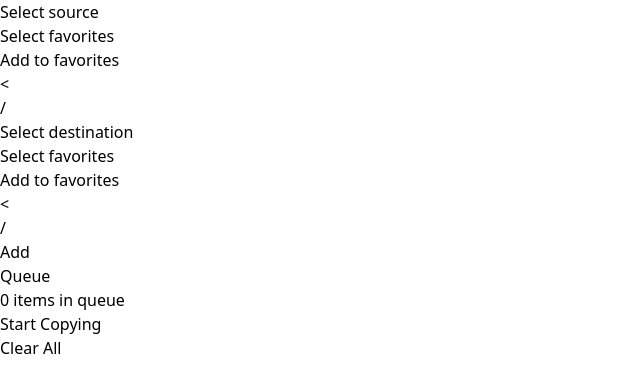
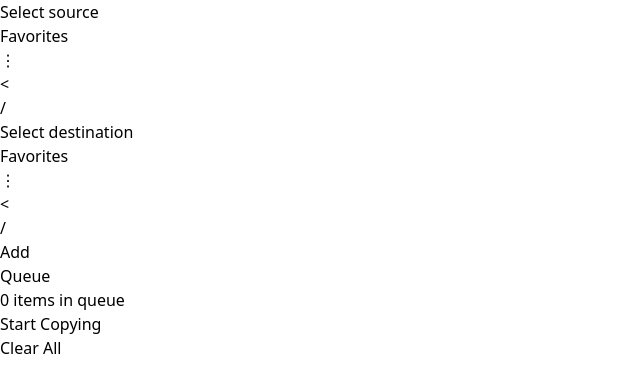
Before and after one commit to sivakar12/copy-queue, a React (Vite) app: page / in a window 1280 px wide. Shown: the top 392 px of the page, without its empty margins (0-640 px from the left). Built offline with nearby package versions, Linux system fonts and the light colour scheme.

Commit message:
Add drop down menu to picker

```diff
--- a/src/components/FavoritesList.tsx
+++ b/src/components/FavoritesList.tsx
@@ -14,8 +14,7 @@ function FavoriteItem({ path, onClick, onRemove }: { path: Path, onClick: () =>
 export default function({ favorites, onSelect, onRemove }: { favorites: Path[], onSelect: (path: Path) => void, onRemove: (path: Path) => void }) {
     return (
         <div>
-            <div>Favorites</div>
-            <div className="flex flex-col p-1">
+            <div className="flex flex-col">
                 {favorites.map((favorite, index) => (
                     <FavoriteItem
                         key={index}
--- a/src/components/Picker.tsx
+++ b/src/components/Picker.tsx
@@ -41,14 +41,14 @@ function BackButton({ onClick }: { onClick: () => void }) {
 
 function PathDisplay({ path }: { path: string }) {
     return (
-        <div className="flex-grow bg-gray-200 text-gray-500 dark:bg-gray-600 dark:text-white ml-1 text-lg font-bold flex items-center p-1">{path}</div>
+        <div className="flex-grow bg-gray-200 text-gray-500 dark:bg-gray-600 bg-gray dark:text-white ml-1 text-lg font-bold flex items-center p-1">{path}</div>
     )
 }
 
-function FavoriteButton({ onClick, label }: { onClick: () => void, label: string }) {
+function FavoritesToggle({ onClick, isShowing }: { onClick: () => void, isShowing: boolean }) {
     return (
-        <div className="text-xs p-1 m-1 cursor-pointer bg-gray-200 text-gray-500 dark:bg-gray-700 dark:text-gray-200 rounded-md" onClick={onClick}>
-            {label}
+        <div className={`text-xs p-1 m-1 cursor-pointer bg-gray-${isShowing ? "300" : "200"} text-gray-500 dark:bg-gray-700 dark:text-gray-200 rounded-md`} onClick={onClick}>
+            Favorites
         </div>
     )
 }
@@ -64,7 +64,8 @@ function PickerItem({ text, onClick, selected }: { text: string, onClick: () =>
 export default function Picker({ onChange, foldersOnly, currentPath, label }: PickerProps) {
     const [items, setItems] = useState<FolderContentItem[]>([])
     const [showFavorites, setShowFavorites] = useState(false)
-    const [favorites, setFavorites] = useFavorites();
+    const [showMenu, setShowMenu] = useState(false)
+    const [favorites, setFavorites] = useFavorites()
 
     useEffect(() => {
         if (currentPath.type === 'file') {
@@ -85,6 +86,20 @@ export default function Picker({ onChange, foldersOnly, currentPath, label }: Pi
         onChange(newPath)
     }
 
+    const handleAddToFavorites = () => {
+        setFavorites(favs => {
+            if (favs.find(fav => fav.path === currentPath.path)) {
+                return favs
+            }
+            return [...favs, currentPath]
+        })
+    }
+
+    const handleOpenOSPicker = () => {
+        alert("Pick with OS file picker")
+        setShowMenu(false)
+    }
+
     const handleRemoveFavorite = (path: Path) => {
         setFavorites(favs => favs.filter(fav => fav.path !== path.path))
     }
@@ -94,14 +109,46 @@ export default function Picker({ onChange, foldersOnly, currentPath, label }: Pi
         setShowFavorites(false)
     }
 
+    const PickerMenuItem = ({ label, onClick }: { label: string, onClick: () => void }) => {
+        return (
+            <div className="text-xs m-0.5 p-0.5 cursor-pointer bg-gray-300 hover:bg-gray-400 text-gray-600 dark:bg-gray-700 dark:text-gray-200 rounded-md opacity-100" onClick={onClick}>
+                {label}
+            </div>
+        )
+    }
+    const PickerMenu = () => {
+        return (
+            <div className="absolute right-0 top-0 z-50 bg-gray-300 dark:bg-gray-800 dark:text-white p-0.5 m-1 rounded-md opacity-100">
+                <PickerMenuItem label="Add to favorites" onClick={handleAddToFavorites}/>
+                <PickerMenuItem label="Open OS picker" onClick={handleOpenOSPicker} />
+                <PickerMenuItem label="Sort by date" onClick={() => {}}/>
+                <PickerMenuItem label="Sort by name" onClick={() => {}}/>
+                <PickerMenuItem label="Sort by size" onClick={() => {}}/>
+
+            </div>
+        )
+    }
+
+    // TODO: Make this reusable
+    const DropdownMenu = () => (
+        <div className="">
+            <div className={`text-xs p-1 m-1 cursor-pointer bg-gray-${showMenu ? "300" : "200"} text-gray-500 dark:bg-gray-700 dark:text-gray-200 rounded-md`} onClick={() => setShowMenu(!showMenu)}>
+            ⋮
+            </div>
+            <div className="relative h-0">
+
+                {showMenu && <PickerMenu />}
+            </div>
+        </div>
+    )
+
     return (
         <div className="flex flex-col items-stretch m-2 p-2 bg-gray-100 dark:bg-gray-800 dark:text-white rounded-md opacity-75">
             <div className="flex justify-between items-baseline">
                 <Title text={"Select " + label} />
                 <div className="flex gap-0">
-                    {!showFavorites && <FavoriteButton onClick={() => { setShowFavorites(true)}} label="Select favorites" /> }
-                    {showFavorites && <FavoriteButton onClick={() => { setShowFavorites(false)}} label="Close favorites" /> }
-                    <FavoriteButton onClick={() => { setFavorites(favs => [...favs, currentPath])}} label="Add to favorites" />
+                    <FavoritesToggle onClick={() => { setShowFavorites(!showFavorites)}} isShowing={showFavorites} />
+                    <DropdownMenu/>
                 </div>
             </div>
             <div className="flex justify-start gap-1 items-stretch">
```
